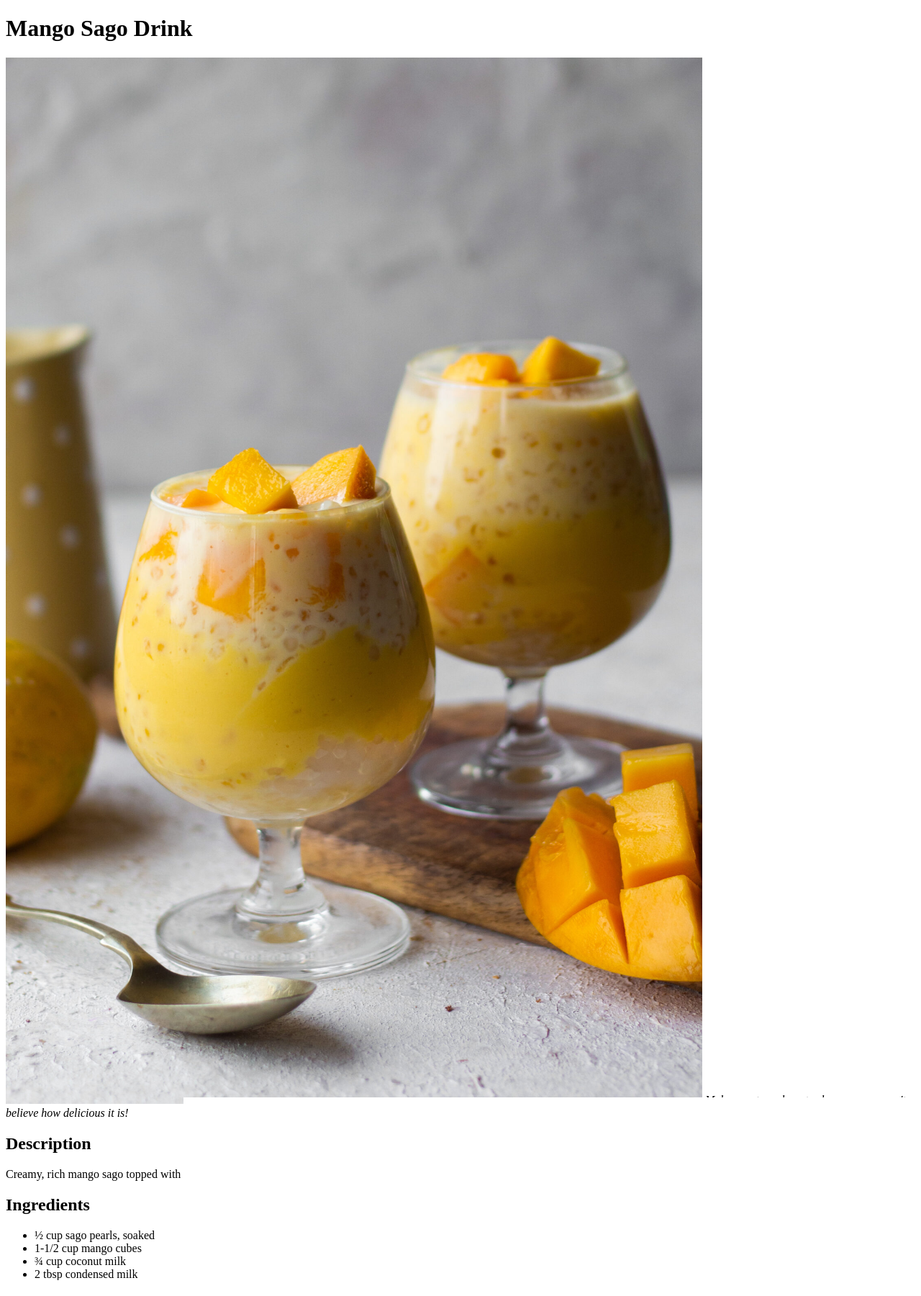
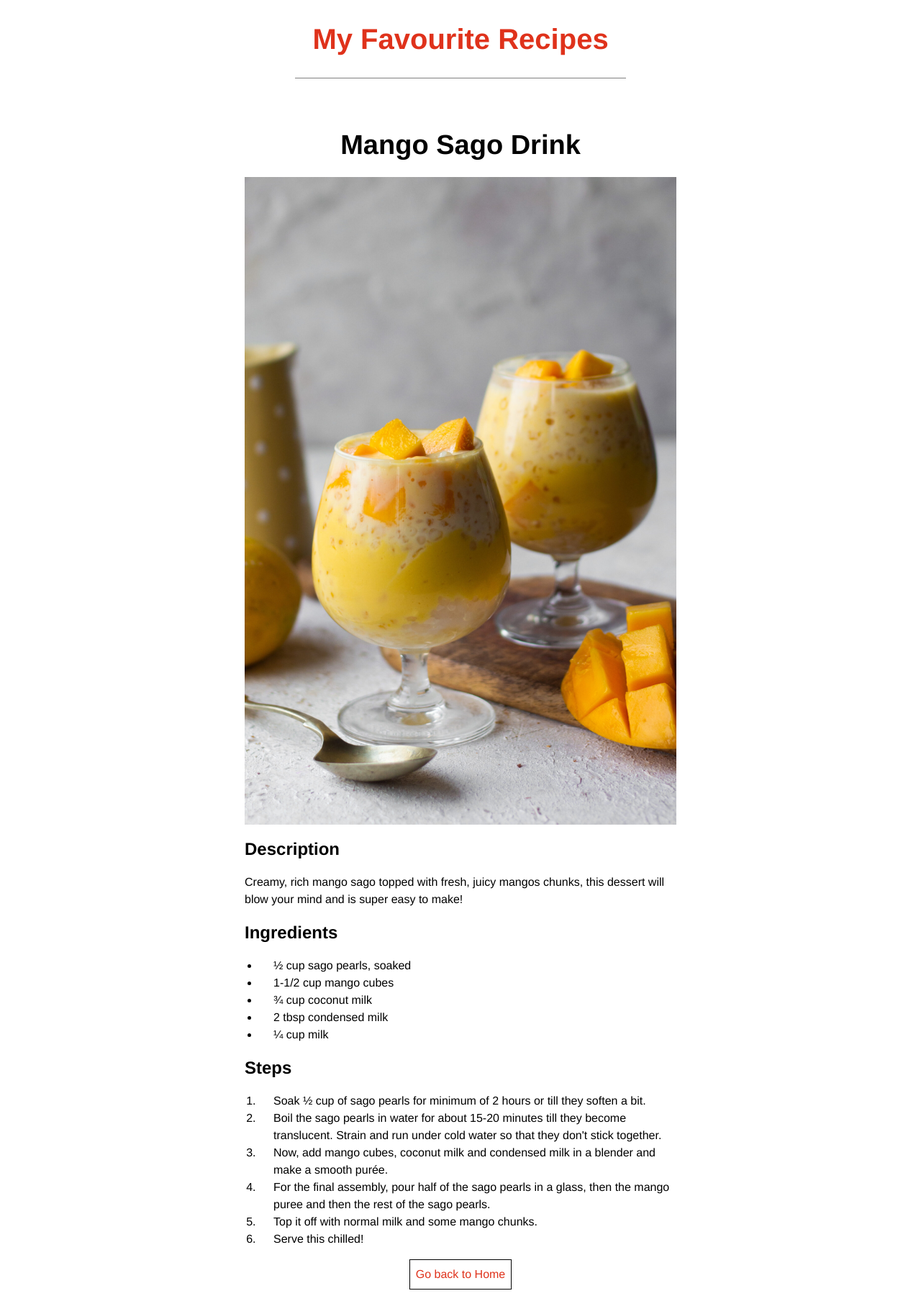
Before and after one commit to LailaPinkisan/odin-recipes, a plain HTML site: page recipes/mango-drink.html in a window 1280 px wide. Shown: the whole page at 72% size. Drawn offline with Linux system fonts and the light colour scheme.

Commit message:
docs: Modify banana and mango drink  html pages to be similar with beef stir fry

```diff
--- a/recipes/mango-drink.html
+++ b/recipes/mango-drink.html
@@ -1,18 +1,22 @@
 <!DOCTYPE html>
 <html lang="en">
+
 <head>
     <meta charset="UTF-8">
     <meta name="viewport" content="width=device-width, initial-scale=1.0">
     <title>Mango Sago Drink</title>
+    <link href="styles.css" rel="stylesheet">
 </head>
+
 <body>
-    <h1>Mango Sago Drink</h1>
-    <img src="../img/mango.jpg" alt="insanely delicious mango with sago dessert" width="968" height="1454">
-    <em>Make sure to make extra because you won't believe how delicious it is!</em>
-    <h2>Description</h2>
-    <p>Creamy, rich mango sago topped with fresh, juicy mangos chunks, this dessert will blow your mind and is
-       super easy to make!</p>
-    <h2>Ingredients</h2>
+    <h1 id="title">My Favourite Recipes</h1>
+    <h1 class="sub">Mango Sago Drink</h1>
+    <img src="../img/mango.jpg" alt="insanely delicious mango with sago dessert">
+    <div class="content">
+        <h2>Description</h2>
+        <p>Creamy, rich mango sago topped with fresh, juicy mangos chunks, this dessert will blow your mind and is
+            super easy to make!</p>
+        <h2>Ingredients</h2>
         <ul>
             <li>½ cup sago pearls, soaked</li>
             <li>1-1/2 cup mango cubes</li>
@@ -20,7 +24,7 @@
             <li>2 tbsp condensed milk</li>
             <li>¼ cup milk</li>
         </ul>
-    <h2>Steps</h2>
+        <h2>Steps</h2>
         <ol>
             <li>Soak ½ cup of sago pearls for minimum of 2 hours or till they soften a bit.</li>
             <li>Boil the sago pearls in water for about 15-20 minutes till they become translucent. Strain and
@@ -31,6 +35,9 @@
             <li>Top it off with normal milk and some mango chunks.</li>
             <li>Serve this chilled!</li>
         </ol>
+    </div>
+
     <a href="../index.html">Go back to Home</a>
 </body>
+
 </html>
```
Also changed, not shown: recipes/banana-bread.html (+15 -7 lines).
